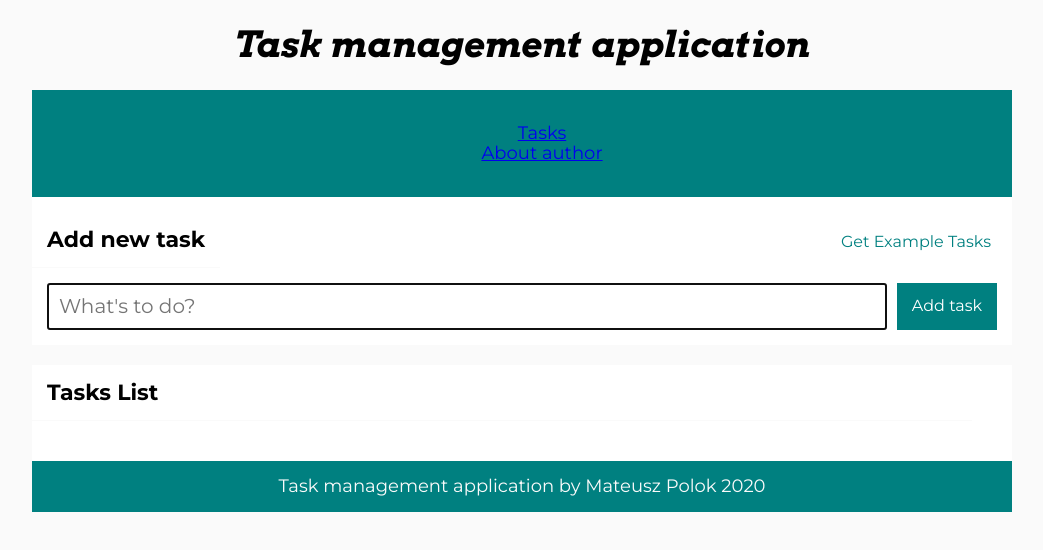
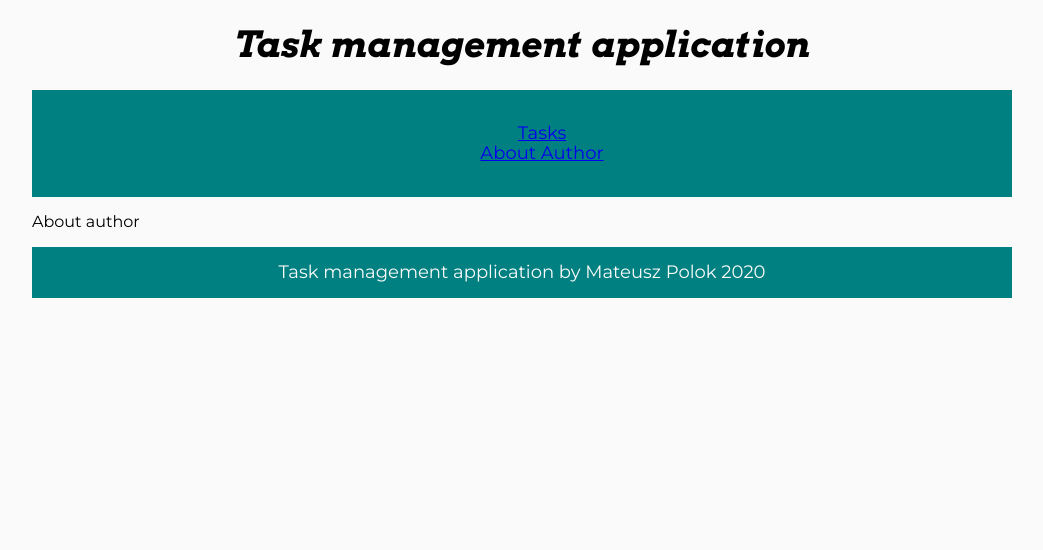
Before and after one commit to mateusz24polok/task-management-app-react, a React (Create React App) app: page /author in a window 1280 px wide. Shown: the top 550 px of the page, without its empty margins (118-1161 px from the left). Built offline with nearby package versions, Linux system fonts and the light colour scheme.

Commit message:
react-router has been added to the application

```diff
--- a/package.json
+++ b/package.json
@@ -12,6 +12,7 @@
     "react": "^16.13.1",
     "react-dom": "^16.13.1",
     "react-redux": "^7.2.1",
+    "react-router-dom": "^5.2.0",
     "react-scripts": "3.4.1",
     "redux-saga": "^1.1.3",
     "styled-components": "^5.1.1"
--- a/src/App.js
+++ b/src/App.js
@@ -1,38 +1,47 @@
 import React from 'react';
-import Form from './components/Form';
-import Tasks from './components/Tasks';
-import Buttons from './components/Buttons';
-import TaskSection from './components/TaskSection';
-import NewTaskSection from './components/NewTaskSection';
 import PageNavigation from "./components/PageNavigation";
 import Header from './components/Header';
 import Container from './components/Container';
 import Footer from './components/Footer';
+import TasksPage from './pages/TasksPage';
+import AboutAuthorPage from './pages/AboutAuthorPage';
+import { BrowserRouter, Route, Switch } from "react-router-dom"
 
+const navigationItems = [
+  {
+    name: "Tasks",
+    path: "/",
+    id: 0,
+  },
+  {
+    name: "About Author",
+    path: "/author",
+    id: 1,
+  },
+]
 
-function App() {
+const App = () => {
 
   return (
-    <Container>
+    <BrowserRouter>
+      <Container>
 
-      <Header title="Task management application" />
+        <Header title="Task management application" />
 
-      <PageNavigation navigationItems={["Tasks", "About author"]} />
+        <PageNavigation navigationItems={navigationItems} />
 
-      <NewTaskSection
-        title="Add new task"
-        sectionBody={<Form />}
-      />
+        <Switch>
+          <Route exact path="/" component={TasksPage} />
+          <Route path="/author" component={AboutAuthorPage} />
+          <Route>
+            <p>Error Page</p>
+          </Route>
+        </Switch>
 
-      <TaskSection
-        title="Tasks List"
-        extraHeaderContent={<Buttons />}
-        sectionBody={<Tasks />}
-      />
+        <Footer title="Task management application by Mateusz Polok 2020" />
 
-      <Footer title="Task management application by Mateusz Polok 2020" />
-
-    </Container>
+      </Container>
+    </BrowserRouter>
   );
 }
 
--- a/src/components/PageNavigation/index.js
+++ b/src/components/PageNavigation/index.js
@@ -1,6 +1,7 @@
 import React from 'react';
 import { Navigation, NavigationList, NavigationItem } from "./styled";
 import PropTypes from "prop-types"
+import {NavLink} from "react-router-dom";
 
 const PageNavigation = ({ navigationItems }) => (
     <Navigation>
@@ -9,7 +10,7 @@ const PageNavigation = ({ navigationItems }) => (
                 ?
                 (navigationItems.map(navItem => (
                     <NavigationItem key={navItem}>
-                        <a href="#">{navItem}</a>
+                        <NavLink to={navItem.path}>{navItem.name}</NavLink>
                     </NavigationItem>)))
                 : null}
         </NavigationList>
--- /dev/null
+++ b/src/pages/AboutAuthorPage.js
@@ -0,0 +1,11 @@
+import React from 'react';
+
+
+const AboutAuthorPage = () => (
+    <>
+        <p>About author</p>
+    </>
+
+);
+
+export default AboutAuthorPage;
--- a/src/pages/tasksPage.js
+++ b/src/pages/tasksPage.js
@@ -1,12 +1,12 @@
 import React from 'react';
-import Form from '../components/Form/';
+import Form from '../components/Form';
 import Tasks from '../components/Tasks';
 import Buttons from '../components/Buttons';
 import TaskSection from '../components/TaskSection';
 import NewTaskSection from '../components/NewTaskSection';
 
 
-const tasksPage = () => (
+const TasksPage = () => (
     <>
 
         <NewTaskSection
@@ -24,4 +24,4 @@ const tasksPage = () => (
 
 );
 
-export default tasksPage;
+export default TasksPage;
```
Also changed, not shown: 1 other file (tests, documents, lock files or other folders).
